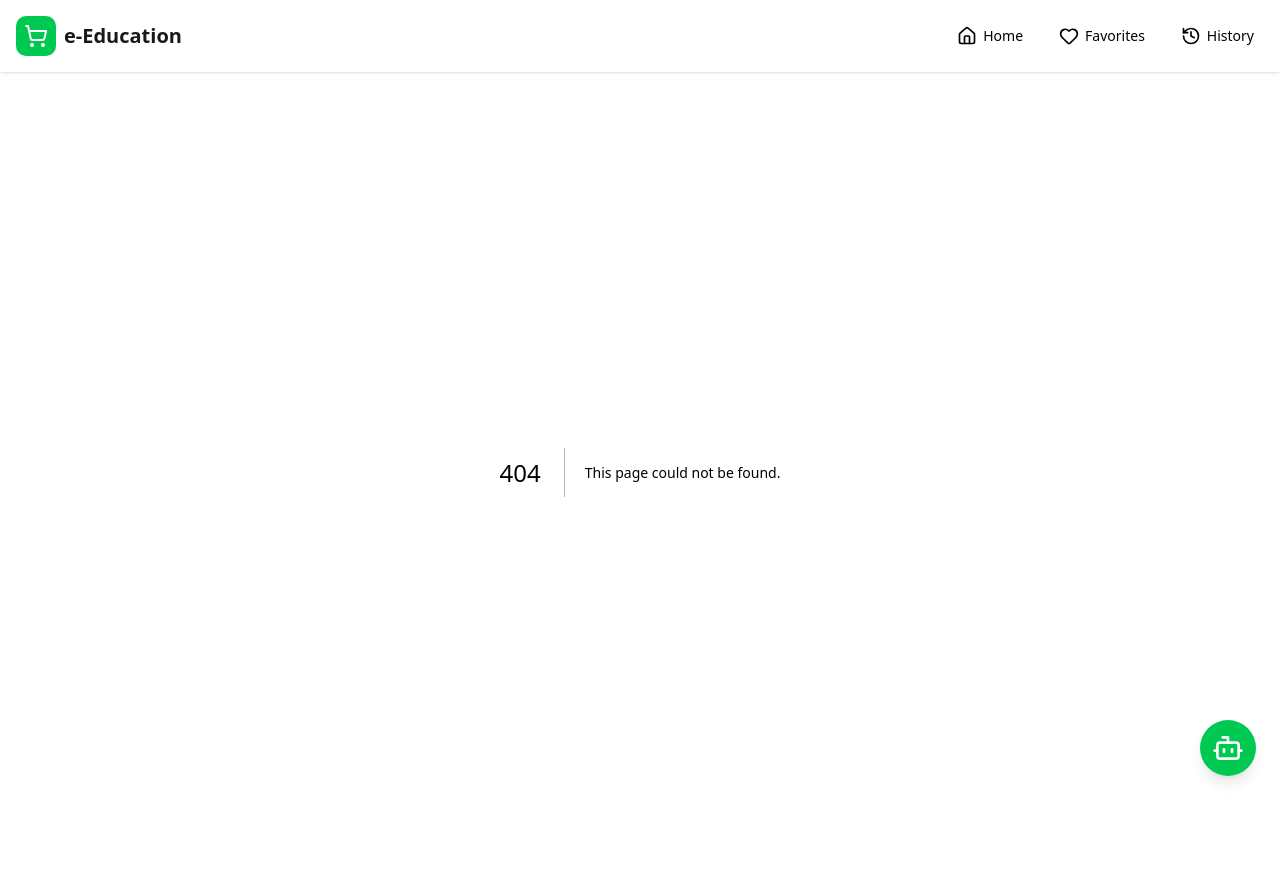
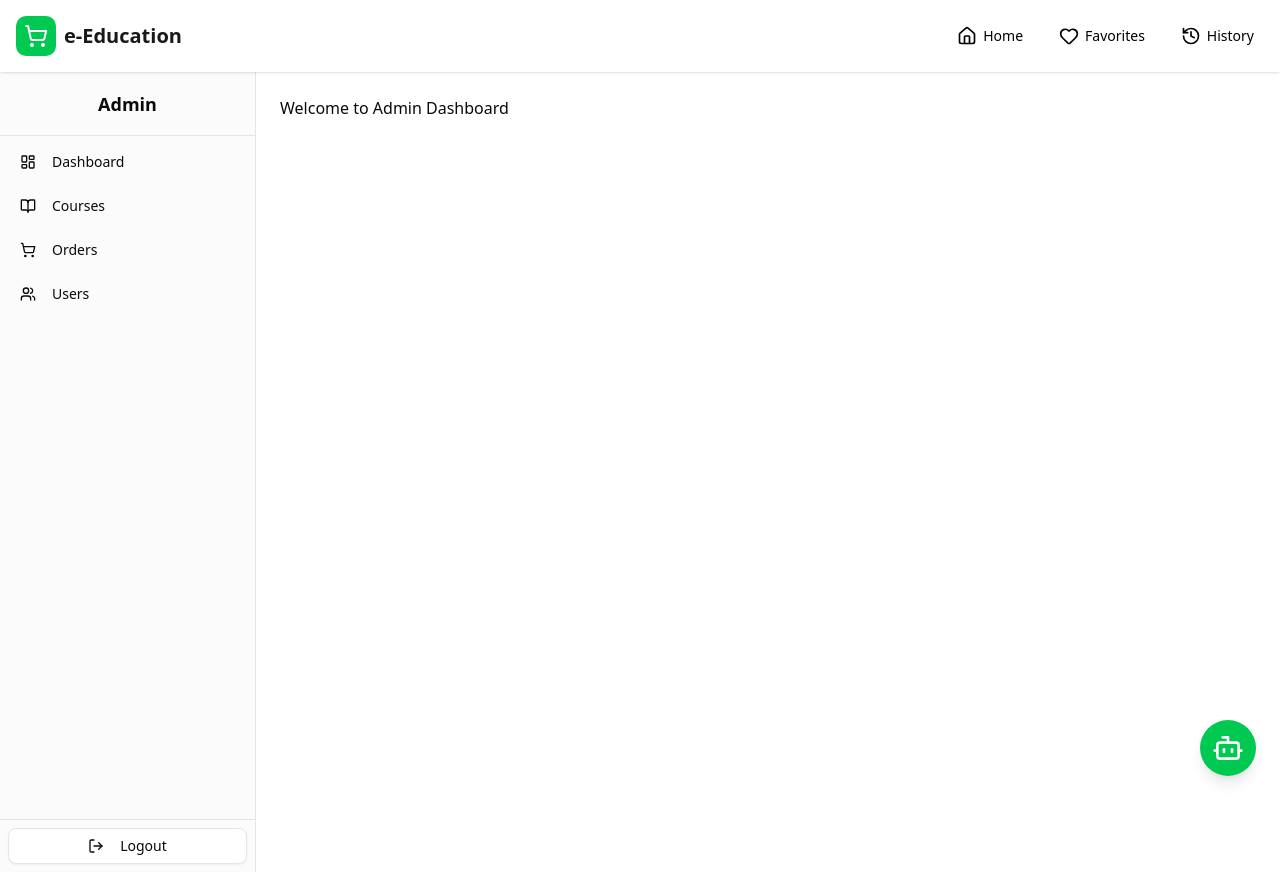
Before and after one commit to zzVu77/e-education, a Next.js app in the folder frontend/: page /admin in a window 1280 px wide. Before the commit this address had no page. Built offline with nearby package versions, Linux system fonts and the light colour scheme.

Commit message:
Code  SIdebar for Admin Dashboard UI

```diff
--- a/frontend/package.json
+++ b/frontend/package.json
@@ -14,6 +14,7 @@
     "@radix-ui/react-popover": "^1.1.14",
     "@radix-ui/react-scroll-area": "^1.2.9",
     "@radix-ui/react-select": "^2.2.5",
+    "@radix-ui/react-separator": "^1.1.7",
     "@radix-ui/react-slot": "^1.2.3",
     "axios": "^1.10.0",
     "class-variance-authority": "^0.7.1",
--- /dev/null
+++ b/frontend/src/app/admin/layout.tsx
@@ -0,0 +1,19 @@
+// src/app/admin/layout.tsx
+import React from "react";
+import AppSidebar from "@/components/AppSideBar";
+
+export default function AdminLayout({
+  children,
+}: {
+  children: React.ReactNode;
+}) {
+  return (
+    <div className="flex h-screen">
+      {/* Sidebar */}
+      <AppSidebar />
+
+      {/* Nội dung chính */}
+      <main className="flex-1 p-6 overflow-y-auto">{children}</main>
+    </div>
+  );
+}
--- /dev/null
+++ b/frontend/src/app/admin/page.tsx
@@ -0,0 +1,6 @@
+// src/app/admin/page.tsx
+import React from "react";
+
+export default function AdminPage() {
+  return <h1>Welcome to Admin Dashboard</h1>;
+}
--- /dev/null
+++ b/frontend/src/components/AppSideBar.tsx
@@ -0,0 +1,166 @@
+"use client";
+
+import Link from "next/link";
+import {
+  LayoutDashboard,
+  BookOpen,
+  ShoppingCart,
+  Users,
+  LogOut,
+  Menu,
+  X,
+} from "lucide-react";
+import {
+  Drawer,
+  DrawerTrigger,
+  DrawerContent,
+  DrawerHeader,
+  DrawerTitle,
+  DrawerClose,
+} from "@/components/ui/drawer";
+import { Button, buttonVariants } from "@/components/ui/button";
+import { cn } from "@/lib/utils";
+
+export default function AppSidebar() {
+  return (
+    <div>
+      {/* Desktop Sidebar */}
+      <div className="hidden md:flex flex-col h-screen w-64 bg-muted/40 border-r">
+        <div className="h-16 flex items-center justify-center border-b">
+          <h1 className="font-bold text-lg">Admin</h1>
+        </div>
+
+        <div className="flex-1 p-2 space-y-2">
+          <Button variant="ghost" className="w-full justify-start" asChild>
+            <Link href="/admin">
+              <LayoutDashboard className="mr-2 h-4 w-4" />
+              Dashboard
+            </Link>
+          </Button>
+
+          <Button variant="ghost" className="w-full justify-start" asChild>
+            <Link href="/admin/courses">
+              <BookOpen className="mr-2 h-4 w-4" />
+              Courses
+            </Link>
+          </Button>
+
+          <Button variant="ghost" className="w-full justify-start" asChild>
+            <Link href="/admin/orders">
+              <ShoppingCart className="mr-2 h-4 w-4" />
+              Orders
+            </Link>
+          </Button>
+
+          <Button variant="ghost" className="w-full justify-start" asChild>
+            <Link href="/admin/users">
+              <Users className="mr-2 h-4 w-4" />
+              Users
+            </Link>
+          </Button>
+          {/*
+          <Separator />
+
+          <Button variant="ghost" className="w-full justify-start" asChild>
+            <Link href="/admin/settings">
+              <Settings className="mr-2 h-4 w-4" />
+              Settings
+            </Link>
+          </Button> */}
+        </div>
+
+        <div className="p-2 border-t">
+          <Button variant="outline" className="w-full">
+            <LogOut className="mr-2 h-4 w-4" />
+            Logout
+          </Button>
+        </div>
+      </div>
+
+      {/* Mobile Drawer */}
+      <div className="md:hidden p-2">
+        <Drawer direction="left">
+          <DrawerTrigger asChild>
+            <button className="text-gray-700">
+              <Menu className="h-6 w-6" />
+            </button>
+          </DrawerTrigger>
+
+          <DrawerContent className="p-4">
+            <DrawerHeader>
+              <DrawerTitle className="text-lg text-center">
+                Admin Menu
+              </DrawerTitle>
+            </DrawerHeader>
+
+            <div className="flex flex-col gap-4">
+              <Link
+                href="/admin"
+                className={cn(
+                  buttonVariants({ variant: "ghost", size: "sm" }),
+                  "flex items-center gap-2 text-black",
+                )}
+              >
+                <LayoutDashboard className="h-4 w-4" />
+                Dashboard
+              </Link>
+
+              <Link
+                href="/admin/courses"
+                className={cn(
+                  buttonVariants({ variant: "ghost", size: "sm" }),
+                  "flex items-center gap-2 text-black",
+                )}
+              >
+                <BookOpen className="h-4 w-4" />
+                Courses
+              </Link>
+
+              <Link
+                href="/admin/orders"
+                className={cn(
+                  buttonVariants({ variant: "ghost", size: "sm" }),
+                  "flex items-center gap-2 text-black",
+                )}
+              >
+                <ShoppingCart className="h-4 w-4" />
+                Orders
+              </Link>
+
+              <Link
+                href="/admin/users"
+                className={cn(
+                  buttonVariants({ variant: "ghost", size: "sm" }),
+                  "flex items-center gap-2 text-black",
+                )}
+              >
+                <Users className="h-4 w-4" />
+                Users
+              </Link>
+
+              {/* <Separator />
+
+              <Link
+                href="/admin/settings"
+                className={cn(
+                  buttonVariants({ variant: "ghost", size: "sm" }),
+                  "flex items-center gap-2 text-black"
+                )}
+              >
+                <Settings className="h-4 w-4" />
+                Settings
+              </Link> */}
+
+              <DrawerClose asChild>
+                <Button className="bg-transparent border-none w-fit mx-auto shadow-none hover:bg-transparent text-black">
+                  <X size={22} className="text-red-400" />
+                  Close
+                </Button>
+              </DrawerClose>
+            </div>
+          </DrawerContent>
+        </Drawer>
+      </div>
+    </div>
+  );
+}
--- /dev/null
+++ b/frontend/src/components/ui/separator.tsx
@@ -0,0 +1,28 @@
+"use client";
+
+import * as React from "react";
+import * as SeparatorPrimitive from "@radix-ui/react-separator";
+
+import { cn } from "@/lib/utils";
+
+function Separator({
+  className,
+  orientation = "horizontal",
+  decorative = true,
+  ...props
+}: React.ComponentProps<typeof SeparatorPrimitive.Root>) {
+  return (
+    <SeparatorPrimitive.Root
+      data-slot="separator"
+      decorative={decorative}
+      orientation={orientation}
+      className={cn(
+        "bg-border shrink-0 data-[orientation=horizontal]:h-px data-[orientation=horizontal]:w-full data-[orientation=vertical]:h-full data-[orientation=vertical]:w-px",
+        className,
+      )}
+      {...props}
+    />
+  );
+}
+
+export { Separator };
```
Also changed, not shown: 1 other file (tests, documents, lock files or other folders).
